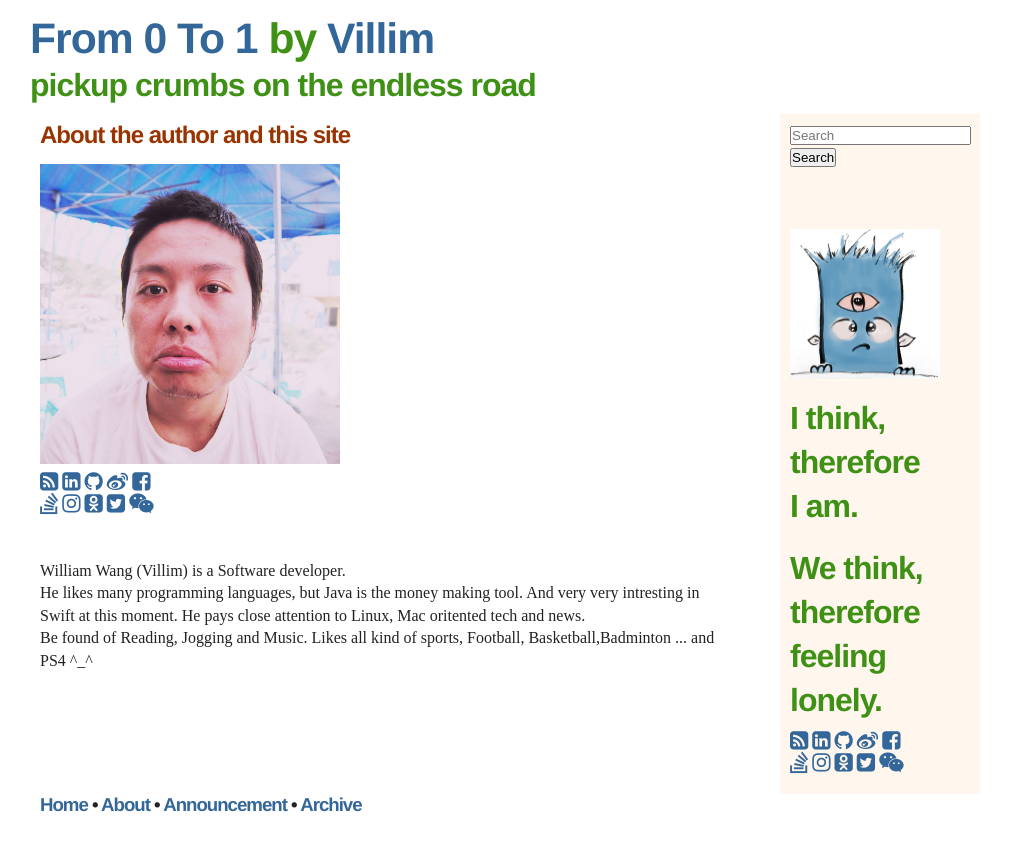
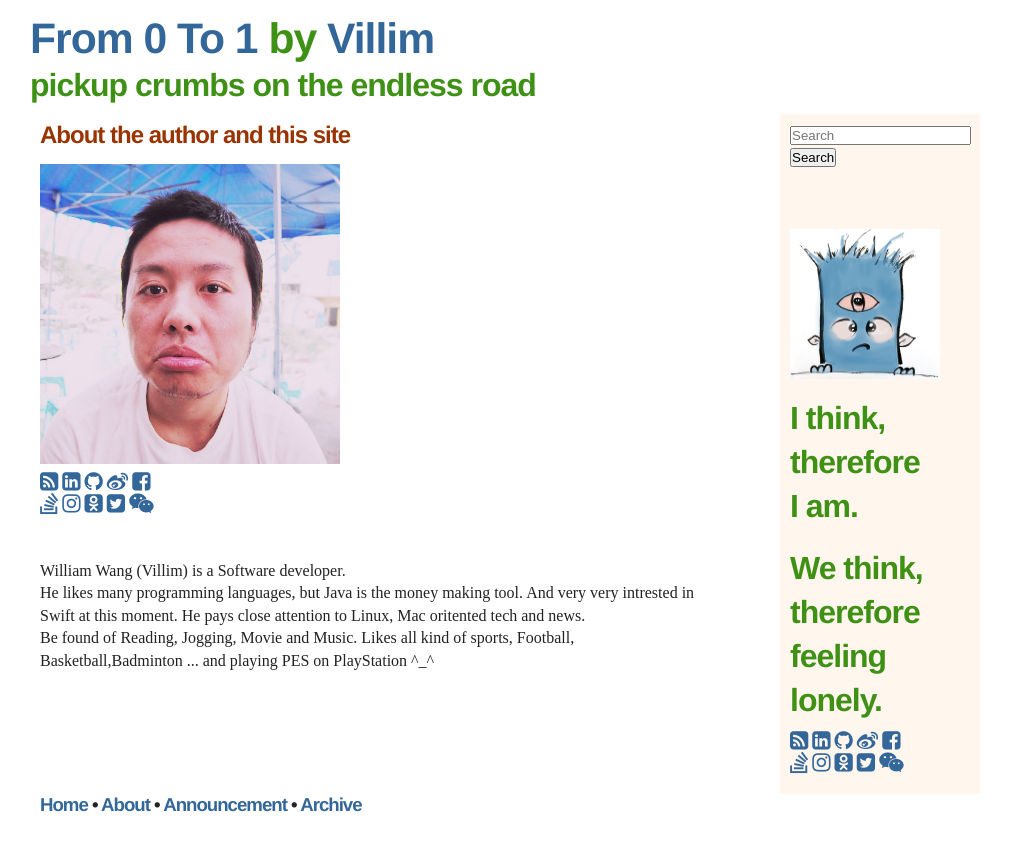
Before and after one commit to villim/villim.github.io, a Jekyll site: the page built from about.html, in a window 1280 px wide. Shown: the top 851 px of the page, without its empty margins (135-1146 px from the left). Built offline with Jekyll 4.4.1, drawn with Linux system fonts in a browser that asks for light colours.

Commit message:
update about.html

```diff
--- a/about.html
+++ b/about.html
@@ -15,12 +15,12 @@ title: About
 
 William Wang  (Villim) is a  Software developer.
 <br>
-He likes many programming languages, but Java is the money making tool. And very very intresting in Swift at this moment.
+He likes many programming languages, but Java is the money making tool. And very very intrested in Swift at this moment.
 
 He pays close attention to Linux, Mac oritented tech and news.
 
 
 <br>
-Be found of Reading, Jogging and Music.
+Be found of Reading, Jogging, Movie and Music.
 
-Likes all kind of sports, Football, Basketball,Badminton ... and PS4 ^_^
+Likes all kind of sports, Football, Basketball,Badminton ... and playing PES on PlayStation ^_^
```
